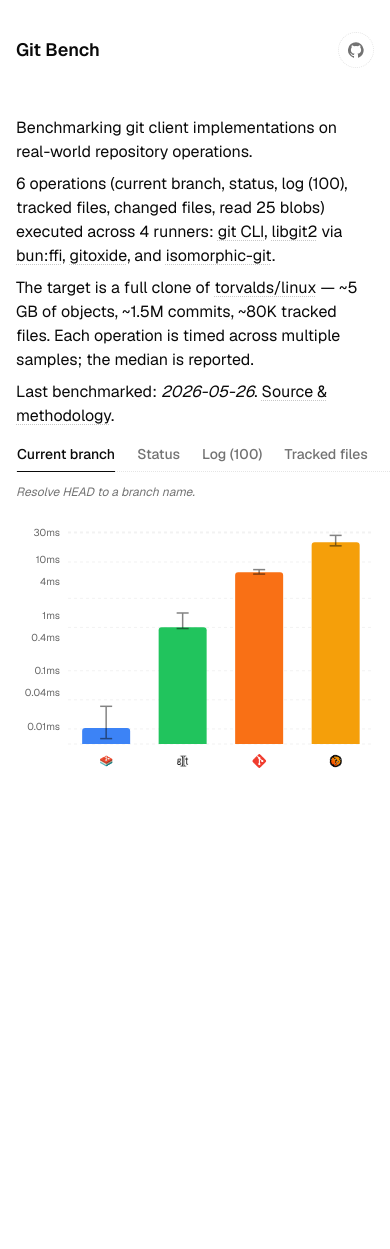
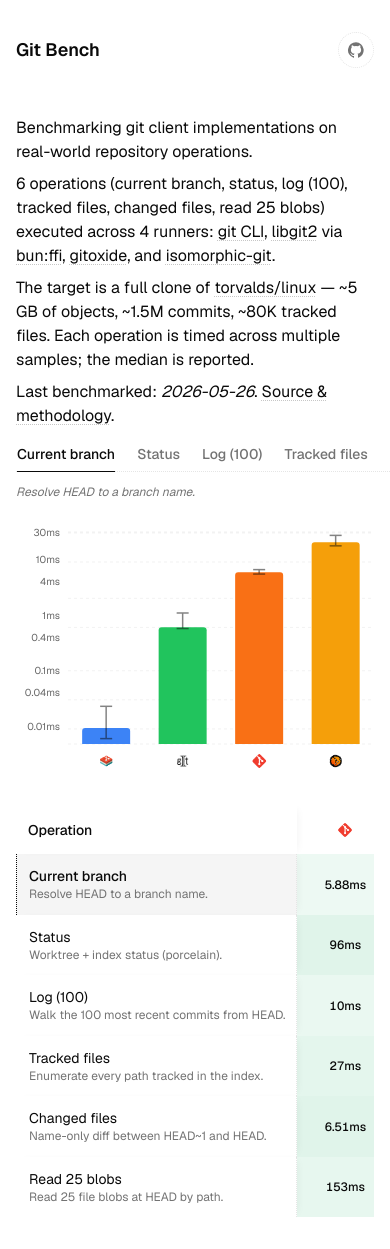
Before and after one commit to PunGrumpy/git-bench, a Next.js app: page / in a window 390 px wide. Shown: the top 1249 px of the page. Before the commit the page ends 844 px from the top, so only its background shows below. Built offline with nearby package versions, Linux system fonts and the light colour scheme.

Commit message:
feat(ui): add full-width benchmark results matrix table
Add an operations-by-runners table with heatmap, baseline deltas, and
two-way tab sync below the chart.

```diff
--- a/components/bench-chart.tsx
+++ b/components/bench-chart.tsx
@@ -1,5 +1,6 @@
 "use client";
 
+import { useState } from "react";
 import {
   Bar,
   BarChart,
@@ -16,6 +17,7 @@ import type {
   XAxisTickContentProps,
 } from "recharts";
 
+import { BenchResultsTable } from "@/components/bench-results-table";
 import { ChartContainer, ChartTooltip } from "@/components/ui/chart";
 import { Tabs, TabsContent, TabsList, TabsTrigger } from "@/components/ui/tabs";
 import { benchData, findResult, chartConfig } from "@/lib/bench";
@@ -223,10 +225,16 @@ const OperationChart = ({ operationId }: { operationId: OperationId }) => {
   );
 };
 
-export const BenchChart = () => (
+export const BenchChart = () => {
+  const [operation, setOperation] = useState<OperationId>(
+    benchData.operations[0]?.id ?? "status"
+  );
+
+  return (
     <Tabs
       className="w-full gap-3"
-    defaultValue={benchData.operations[0]?.id ?? "status"}
+      onValueChange={(value) => setOperation(value as OperationId)}
+      value={operation}
     >
       <TabsList
         className="gap-x-5 gap-y-0.5 border-b border-dotted bg-transparent p-0"
@@ -235,9 +243,12 @@ export const BenchChart = () => (
         {benchData.operations.map((op) => (
           <TabsTrigger
             className={cn(
-            "px-0 text-sm text-muted-foreground transition-colors duration-150 ease-out",
+              "px-0 text-sm text-muted-foreground",
+              "transition-[color,opacity] duration-150 ease-(--ease-out-strong)",
+              "active:scale-[0.98] active:opacity-80",
               "data-active:font-medium data-active:text-foreground",
               "group-data-horizontal/tabs:after:bottom-[-2.5px] group-data-horizontal/tabs:after:h-0.25",
+              "group-data-horizontal/tabs:after:ease-(--ease-out-strong)",
               "focus-visible:outline-none focus-visible:ring-0"
             )}
             key={op.id}
@@ -250,9 +261,17 @@ export const BenchChart = () => (
 
       {benchData.operations.map((op) => (
         <TabsContent className="space-y-2" key={op.id} value={op.id}>
-        <p className="text-muted-foreground text-xs italic">{op.description}</p>
+          <p className="text-muted-foreground text-xs italic">
+            {op.description}
+          </p>
           <OperationChart operationId={op.id} />
         </TabsContent>
       ))}
+
+      <BenchResultsTable
+        activeOperation={operation}
+        onOperationChange={setOperation}
+      />
     </Tabs>
   );
+};
--- /dev/null
+++ b/components/bench-results-table.tsx
@@ -0,0 +1,186 @@
+"use client";
+
+import {
+  HoverCard,
+  HoverCardContent,
+  HoverCardTrigger,
+} from "@/components/ui/hover-card";
+import {
+  TableBody,
+  TableCell,
+  TableHead,
+  TableHeader,
+  TableRow,
+} from "@/components/ui/table";
+import type { BenchResult, OperationId } from "@/lib/bench";
+import {
+  BASELINE_RUNNER,
+  benchData,
+  CHANGE_THRESHOLD_PERCENT,
+  findResult,
+  chartConfig,
+} from "@/lib/bench";
+import { cn, formatMs } from "@/lib/utils";
+
+interface BenchResultsTableProps {
+  activeOperation: OperationId;
+  onOperationChange: (operationId: OperationId) => void;
+}
+
+const heatmap = (ms: number, fastest: number, range: number) => {
+  if (range <= 0) {
+    return "transparent";
+  }
+  const position = (ms - fastest) / range;
+  const opacity = 0.06 + Math.abs(position * 2 - 1) * 0.14;
+  return position <= 0.5
+    ? `rgba(100, 200, 150, ${opacity})`
+    : `rgba(240, 120, 120, ${opacity})`;
+};
+
+const changeLabel = (ms: number, baseline: number) => {
+  if (baseline <= 0) {
+    return null;
+  }
+  const change = ((ms - baseline) / baseline) * 100;
+  if (Math.abs(change) < CHANGE_THRESHOLD_PERCENT) {
+    return null;
+  }
+  return `${change <= 0 ? "\u2193" : "\u2191"}${Math.round(Math.abs(change))}%`;
+};
+
+export const BenchResultsTable = ({
+  activeOperation,
+  onOperationChange,
+}: BenchResultsTableProps) => (
+  <div className="border-border/60">
+    <div className="overflow-x-auto no-scrollbar">
+      <table className="w-full min-w-max border-separate border-spacing-0 text-sm">
+        <TableHeader>
+          <TableRow className="border-dotted hover:bg-transparent">
+            <TableHead className="sticky left-0 z-30 min-w-36 bg-background shadow-[4px_0_8px_-4px_oklch(0_0_0/0.06)] after:pointer-events-none after:absolute dark:shadow-[4px_0_8px_-4px_oklch(0_0_0/0.35)]">
+              Operation
+            </TableHead>
+            {benchData.runners.map(({ id }) => {
+              const Icon = chartConfig[id].icon;
+
+              return (
+                <TableHead className="min-w-24 text-center" key={id}>
+                  <div className="flex items-center justify-center gap-1.5 text-muted-foreground">
+                    {Icon && <Icon />}
+                    <span className="hidden sm:inline">
+                      {chartConfig[id].label}
+                    </span>
+                  </div>
+                </TableHead>
+              );
+            })}
+          </TableRow>
+        </TableHeader>
+        <TableBody>
+          {benchData.operations.map((operation) => {
+            const isActive = operation.id === activeOperation;
+            const results = benchData.runners.map(({ id }) => ({
+              id,
+              result: findResult(id, operation.id),
+            }));
+            const medians = results
+              .map(({ result }) => result)
+              .filter((r): r is BenchResult => !!r && !r.error)
+              .map((r) => r.medianMs);
+            const fastest = medians.length > 0 ? Math.min(...medians) : 0;
+            const range =
+              medians.length > 0 ? Math.max(...medians) - fastest : 0;
+            const baseline = findResult(BASELINE_RUNNER, operation.id);
+            const baselineMs =
+              baseline && !baseline.error ? baseline.medianMs : null;
+
+            return (
+              <TableRow
+                className="cursor-pointer border-dotted hover:bg-transparent"
+                data-active={isActive || undefined}
+                key={operation.id}
+                onClick={() => onOperationChange(operation.id)}
+              >
+                <TableCell
+                  className={cn(
+                    "sticky left-0 z-20 min-w-36 border-foreground/0 border-dotted border-l bg-background shadow-[4px_0_8px_-4px_oklch(0_0_0/0.06)] after:pointer-events-none after:absolute after:inset-y-0 after:right-0 after:border-l after:border-dotted dark:shadow-[4px_0_8px_-4px_oklch(0_0_0/0.35)]",
+                    isActive && "border-l-foreground bg-muted"
+                  )}
+                >
+                  <p className={cn("text-sm", isActive && "font-medium")}>
+                    {operation.label}
+                  </p>
+                  <p className="text-muted-foreground text-xs leading-snug">
+                    {operation.description}
+                  </p>
+                </TableCell>
+                {results.map(({ id, result }) => {
+                  if (!result || result.error) {
+                    const message = result?.error ?? "No result";
+                    return (
+                      <TableCell className="text-center text-xs" key={id}>
+                        <HoverCard closeDelay={80} openDelay={200}>
+                          <HoverCardTrigger className="cursor-help text-muted-foreground underline decoration-dotted underline-offset-2">
+                            err
+                          </HoverCardTrigger>
+                          <HoverCardContent
+                            align="center"
+                            className="max-h-48 w-80 overflow-y-auto p-3 text-xs rounded-md no-scrollbar border border-dotted bg-popover"
+                            sideOffset={6}
+                          >
+                            <p className="mb-1 font-medium">
+                              {chartConfig[id].label}
+                            </p>
+                            <p className="whitespace-pre-wrap text-muted-foreground">
+                              {message}
+                            </p>
+                          </HoverCardContent>
+                        </HoverCard>
+                      </TableCell>
+                    );
+                  }
+
+                  const delta =
+                    id === BASELINE_RUNNER || baselineMs === null
+                      ? null
+                      : changeLabel(result.medianMs, baselineMs);
+
+                  return (
+                    <TableCell
+                      className="text-center text-xs tabular-nums"
+                      key={id}
+                      style={{
+                        backgroundColor: heatmap(
+                          result.medianMs,
+                          fastest,
+                          range
+                        ),
+                      }}
+                    >
+                      <span className="font-medium">
+                        {formatMs(result.medianMs)}
+                      </span>
+                      {delta && (
+                        <span
+                          className={cn(
+                            "mt-0.5 block text-[10px] tracking-tight",
+                            delta.startsWith("\u2193")
+                              ? "text-emerald-700/65 dark:text-emerald-400/65"
+                              : "text-red-700/65 dark:text-red-400/65"
+                          )}
+                        >
+                          {delta}
+                        </span>
+                      )}
+                    </TableCell>
+                  );
+                })}
+              </TableRow>
+            );
+          })}
+        </TableBody>
+      </table>
+    </div>
+  </div>
+);
```
Lines whose indentation alone changed are shown as unchanged.
